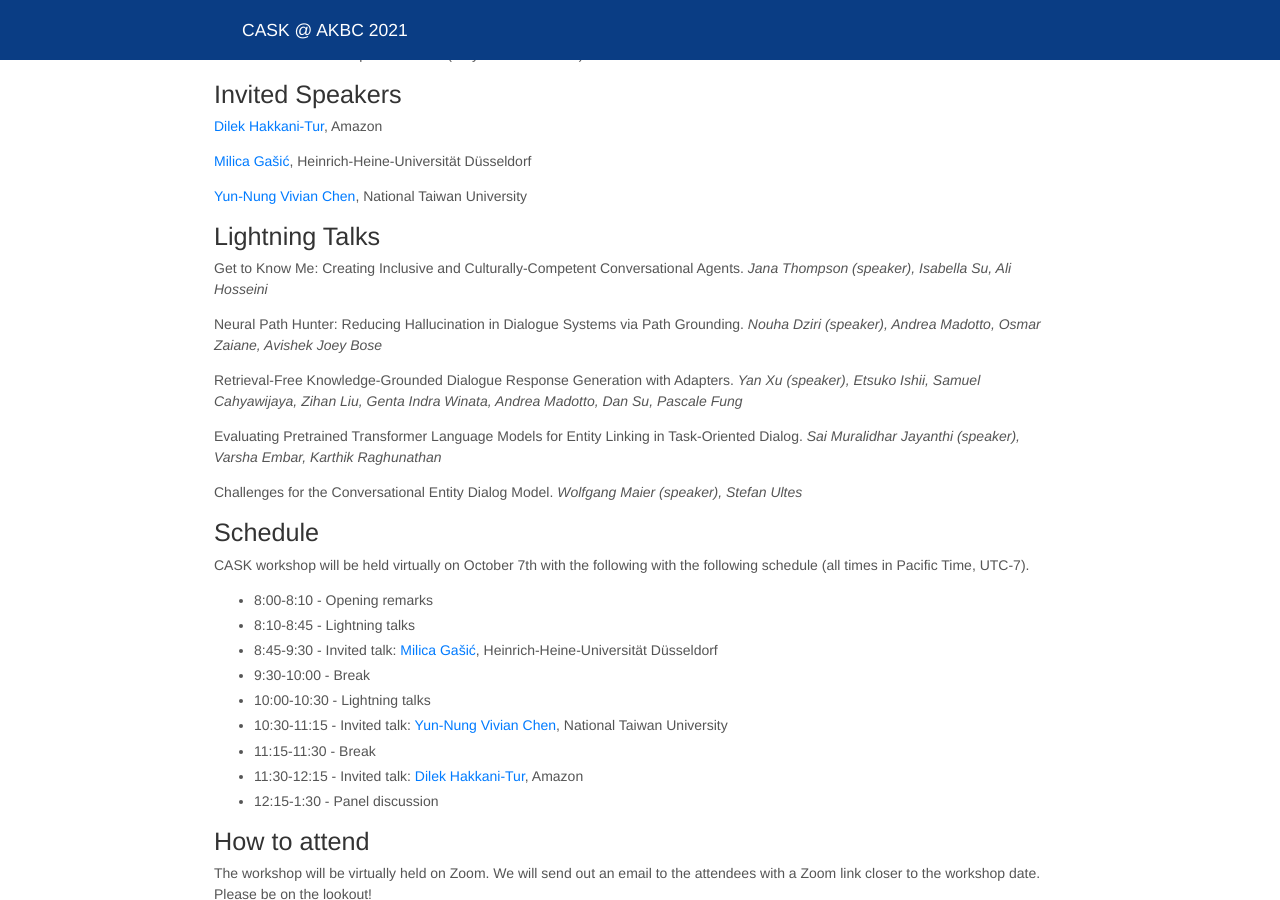
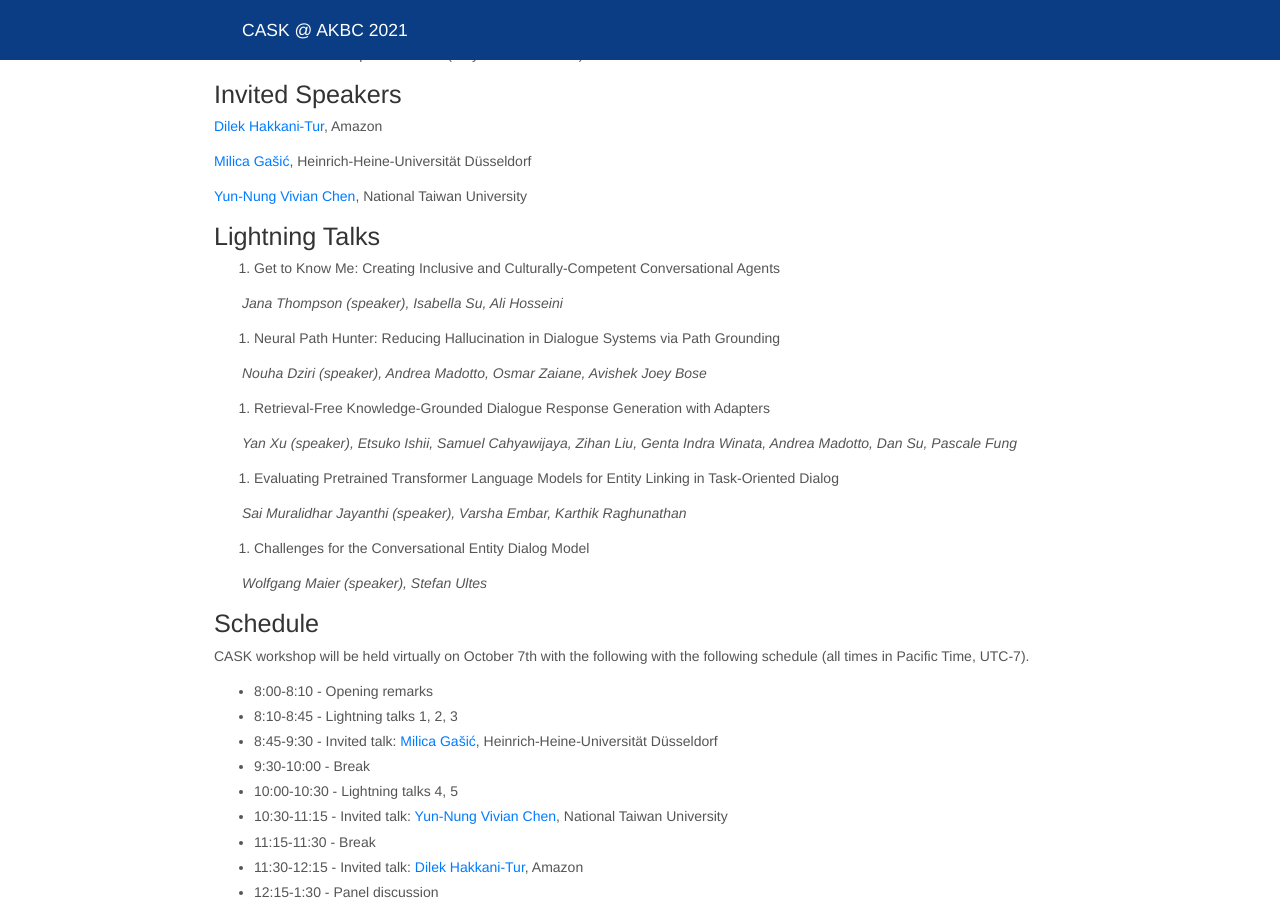
Before and after one commit to cask-workshop/cask-workshop.github.io, a Jekyll site: the page built from index.md, in a window 1280 px wide and 900 px high, scrolled down 1367 px. Built offline with Jekyll 4.4.1, drawn with Linux system fonts in a browser that asks for light colours; nearby versions of some CDN libraries.

Commit message:
Update index.md

```diff
--- a/index.md
+++ b/index.md
@@ -71,15 +71,26 @@ If you require further assistance in participating in the workshop, please let u
 [Yun-Nung Vivian Chen](https://www.csie.ntu.edu.tw/~yvchen/), National Taiwan University
 
 ## Lightning Talks
-Get to Know Me: Creating Inclusive and Culturally-Competent Conversational Agents. _Jana Thompson (speaker), Isabella Su, Ali Hosseini_
 
-Neural Path Hunter: Reducing Hallucination in Dialogue Systems via Path Grounding. _Nouha Dziri (speaker), Andrea Madotto, Osmar Zaiane, Avishek Joey Bose_
+1. Get to Know Me: Creating Inclusive and Culturally-Competent Conversational Agents
 
-Retrieval-Free Knowledge-Grounded Dialogue Response Generation with Adapters. _Yan Xu (speaker), Etsuko Ishii, Samuel Cahyawijaya, Zihan Liu, Genta Indra Winata, Andrea Madotto, Dan Su, Pascale Fung_
+  _Jana Thompson (speaker), Isabella Su, Ali Hosseini_
 
-Evaluating Pretrained Transformer Language Models for Entity Linking in Task-Oriented Dialog. _Sai Muralidhar Jayanthi (speaker), Varsha Embar, Karthik Raghunathan_
+2. Neural Path Hunter: Reducing Hallucination in Dialogue Systems via Path Grounding
 
-Challenges for the Conversational Entity Dialog Model. _Wolfgang Maier (speaker), Stefan Ultes_
+  _Nouha Dziri (speaker), Andrea Madotto, Osmar Zaiane, Avishek Joey Bose_
+
+3. Retrieval-Free Knowledge-Grounded Dialogue Response Generation with Adapters
+
+  _Yan Xu (speaker), Etsuko Ishii, Samuel Cahyawijaya, Zihan Liu, Genta Indra Winata, Andrea Madotto, Dan Su, Pascale Fung_
+
+4. Evaluating Pretrained Transformer Language Models for Entity Linking in Task-Oriented Dialog
+
+  _Sai Muralidhar Jayanthi (speaker), Varsha Embar, Karthik Raghunathan_
+
+5. Challenges for the Conversational Entity Dialog Model
+
+  _Wolfgang Maier (speaker), Stefan Ultes_
 
 ## Schedule
 
@@ -88,10 +99,10 @@ CASK workshop will be held virtually on October 7th with the following with the
 <div id="schedule">
     <ul>
 <li>8:00-8:10 - Opening remarks</li>
-<li>8:10-8:45 - Lightning talks</li>
+<li>8:10-8:45 - Lightning talks 1, 2, 3</li>
 <li>8:45-9:30 - Invited talk: <a href="https://www.cs.hhu.de/en/research-groups/dialog-systems-and-machine-learning/our-team/team/cv-gasic">Milica Gašić</a>, Heinrich-Heine-Universität Düsseldorf</li>
 <li>9:30-10:00 - Break</li>
-<li>10:00-10:30 - Lightning talks</li>
+<li>10:00-10:30 - Lightning talks 4, 5</li>
 <li>10:30-11:15 - Invited talk: <a href="https://www.csie.ntu.edu.tw/~yvchen/">Yun-Nung Vivian Chen</a>, National Taiwan University</li>
 <li>11:15-11:30 - Break</li>
 <li>11:30-12:15 - Invited talk: <a href="https://www.linkedin.com/in/dilek-hakkani-tur-9517543/">Dilek Hakkani-Tur</a>, Amazon</li>
```
